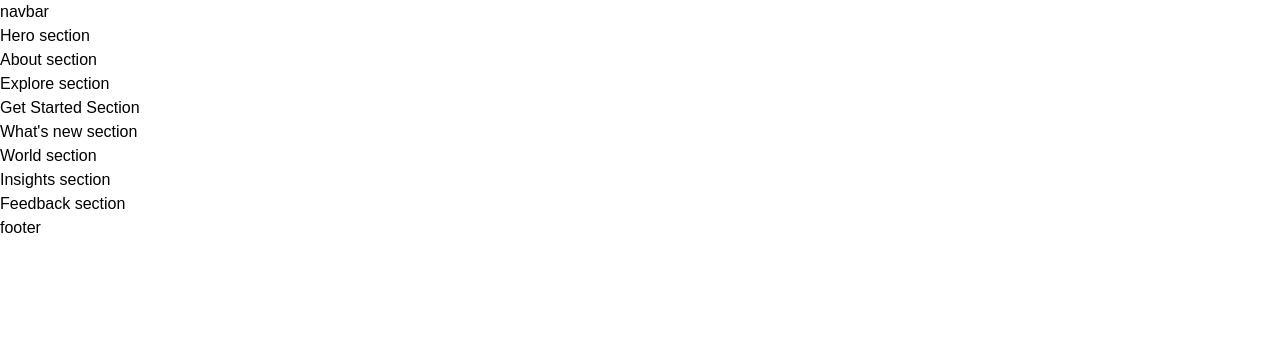
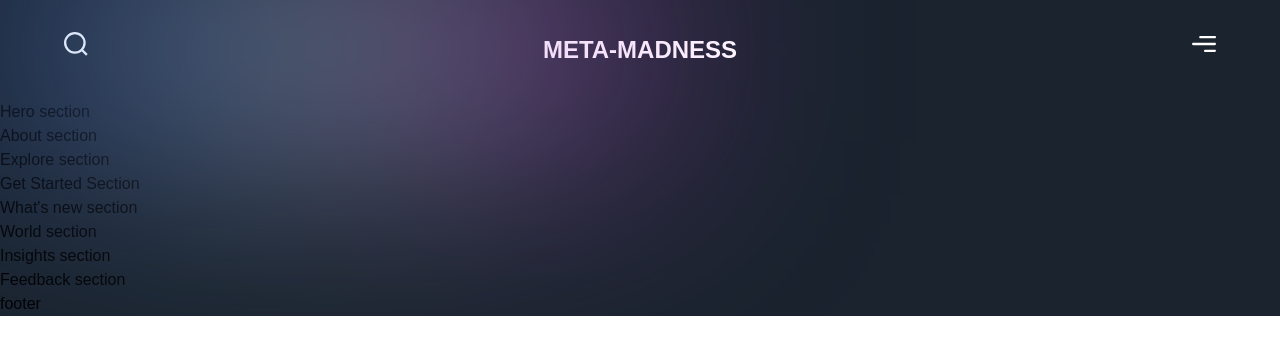
Before and after one commit to Krustycoin0/meta2, a Next.js app: page / in a window 1280 px wide. Shown: the top 354 px of the page. Built offline with nearby package versions, Linux system fonts and the light colour scheme; a web font is replaced by a local one.

Commit message:
navigation section

```diff
--- a/app/page.js
+++ b/app/page.js
@@ -2,7 +2,7 @@
 import { About, Explore, Feedback, GetStarted, Hero, Insights, WhatsNew, World } from '../sections';
 
 const Page = () => (
-  <div>
+  <div className="bg-primary-black overflow-hidden">
     <Navbar />
     <Hero />
     <About />
--- a/components/Navbar.jsx
+++ b/components/Navbar.jsx
@@ -1,9 +1,23 @@
 'use client';
 
+import { motion } from "framer-motion";
+import styles from "../styles";
+import { navVariants } from "../utils/motion";
+
 const Navbar = () => (
-  <nav>
-    navbar
-  </nav>
+    <motion.nav
+        variants={navVariants}
+        initial="hidden"
+        whileInView="show"
+        className={`${styles.xPaddings} py-8 relative`}
+    >
+        <div className="absolute w-[50%] inset-0 gradient-01"/>
+        <div className={`${styles.innerWidth} mx-auto flex justify-between gap-8`}>
+            <img src="/search.svg" alt="search" className="w-[24px] h-[24px] object-contain"/>
+            <h2 className="font-extrabold text-[24px] leadin-[30px] text-white">META-MADNESS</h2>
+            <img src="/menu.svg" alt="menu" className="w-[24px] h-[24px] object-contain"/>
+        </div>
+    </motion.nav>
 );
 
 export default Navbar;
```
Also changed, not shown: 1 other file (tests, documents, lock files or other folders).
